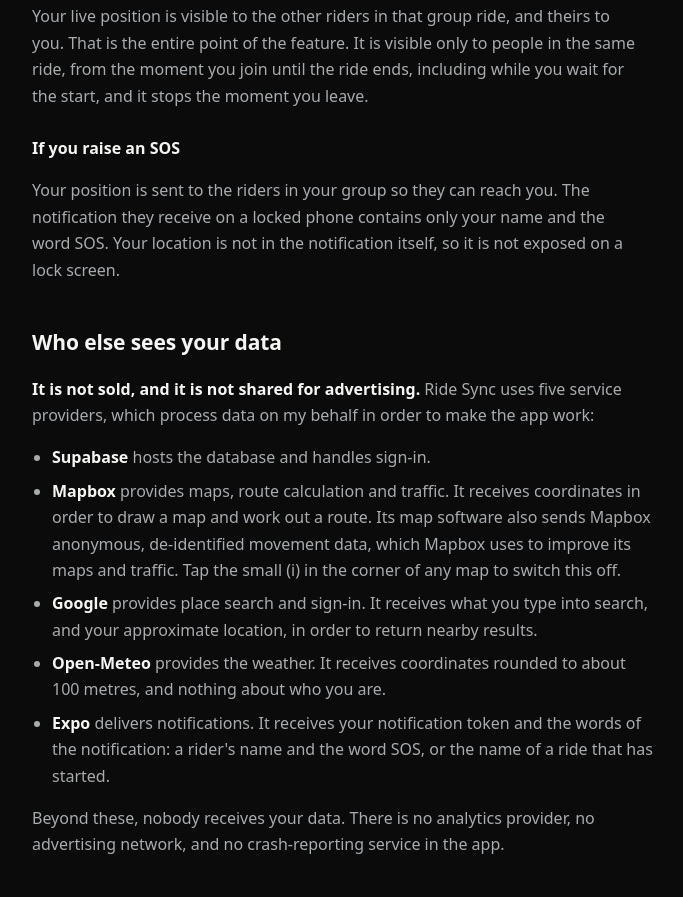
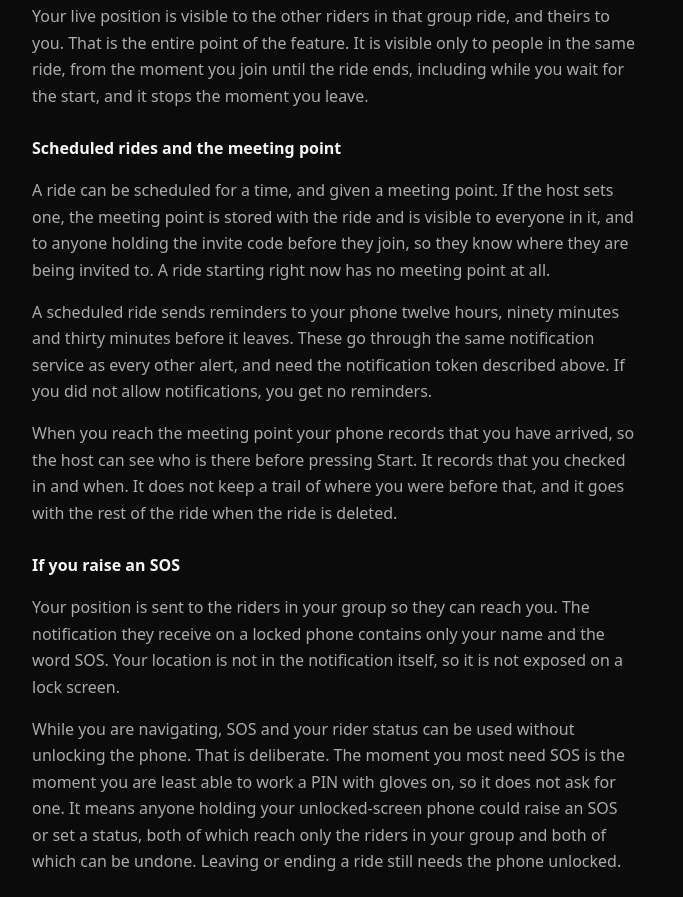
Before and after one commit to WolfieKulfie/ride-sync-legal, a plain HTML site: page privacy.html in a window 1280 px wide. Shown: the part 1876-2773 px from the top of the page, without its empty margins (258-941 px from the left). Drawn offline with Linux system fonts and the light colour scheme.

Commit message:
Privacy: scheduled rides, the meeting point, and SOS from a locked screen
Three things shipped without the policy describing them.

2.19.0 added scheduled rides with reminders at twelve hours, ninety minutes and
thirty minutes, and a meeting point with check-in. The policy mentioned none of
it. Reminders are a new use of the notification token, and a check-in is a new
record of somebody being somewhere, so both belong here. A ride starting right
now has no meeting point at all from 2.19.5, which is said plainly.

2.19.5 lets SOS and rider status be used without unlocking the phone. That is a
real change in posture and it is written down rather than left for somebody to
discover: anyone holding the phone can raise an SOS or set a status, both reach
only the riders in that group, and both can be undone. Leaving or ending a ride
still needs an unlock.

Last updated moves to 23 November 2026.

Co-Authored-By: Claude Opus 5 <noreply@anthropic.com>

```diff
--- a/privacy.html
+++ b/privacy.html
@@ -62,7 +62,7 @@
 
   <p class="brand">RIDE SYNC</p>
   <h1>Privacy Policy</h1>
-  <p class="upd">Last updated 17 November 2026 · applies to Ride Sync for Android (com.ridesync.rider)</p>
+  <p class="upd">Last updated 23 November 2026 · applies to Ride Sync for Android (com.ridesync.rider)</p>
 
   <p class="lead">
     Ride Sync is a navigation app for motorcyclists. It needs to know where you are, and during a
@@ -147,11 +147,38 @@
     you leave.
   </p>
 
+  <h3>Scheduled rides and the meeting point</h3>
+  <p>
+    A ride can be scheduled for a time, and given a meeting point. If the host sets one, the
+    meeting point is stored with the ride and is visible to everyone in it, and to anyone holding
+    the invite code before they join, so they know where they are being invited to. A ride
+    starting right now has no meeting point at all.
+  </p>
+  <p>
+    A scheduled ride sends reminders to your phone twelve hours, ninety minutes and thirty minutes
+    before it leaves. These go through the same notification service as every other alert, and
+    need the notification token described above. If you did not allow notifications, you get no
+    reminders.
+  </p>
+  <p>
+    When you reach the meeting point your phone records that you have arrived, so the host can see
+    who is there before pressing Start. It records that you checked in and when. It does not keep
+    a trail of where you were before that, and it goes with the rest of the ride when the ride is
+    deleted.
+  </p>
+
   <h3>If you raise an SOS</h3>
   <p>
     Your position is sent to the riders in your group so they can reach you. The notification they
     receive on a locked phone contains only your name and the word SOS. Your location is not in the
     notification itself, so it is not exposed on a lock screen.
+  </p>
+  <p>
+    While you are navigating, SOS and your rider status can be used without unlocking the phone.
+    That is deliberate. The moment you most need SOS is the moment you are least able to work a
+    PIN with gloves on, so it does not ask for one. It means anyone holding your unlocked-screen
+    phone could raise an SOS or set a status, both of which reach only the riders in your group
+    and both of which can be undone. Leaving or ending a ride still needs the phone unlocked.
   </p>
 
   <h2>Who else sees your data</h2>
```
